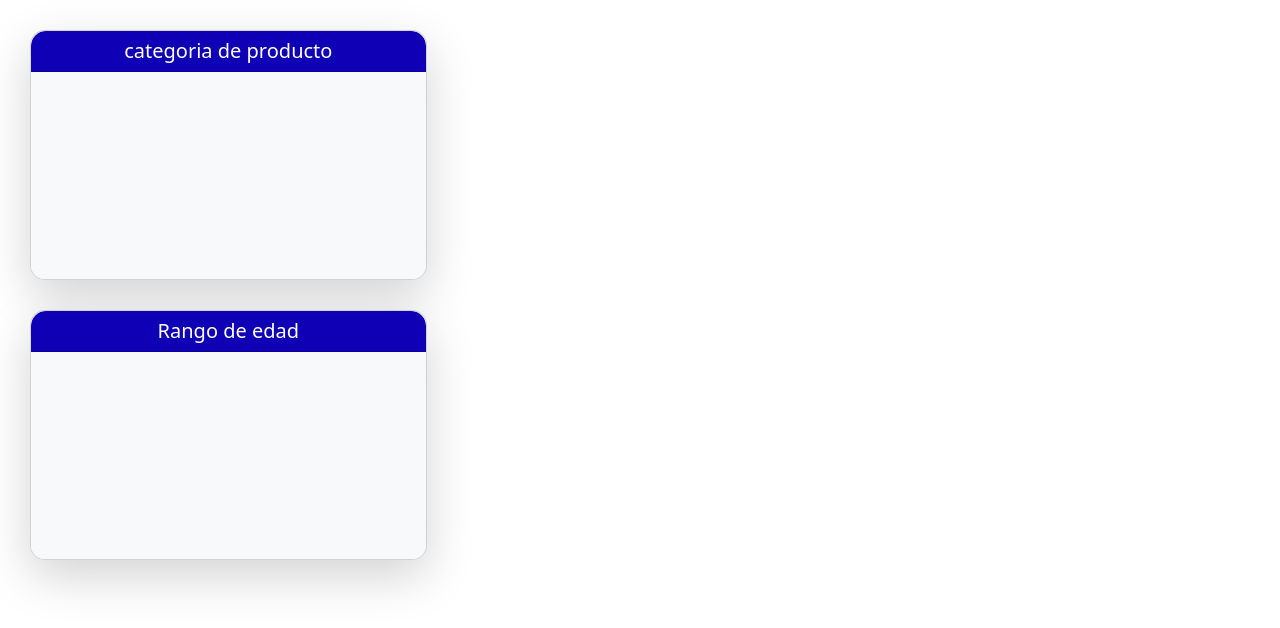
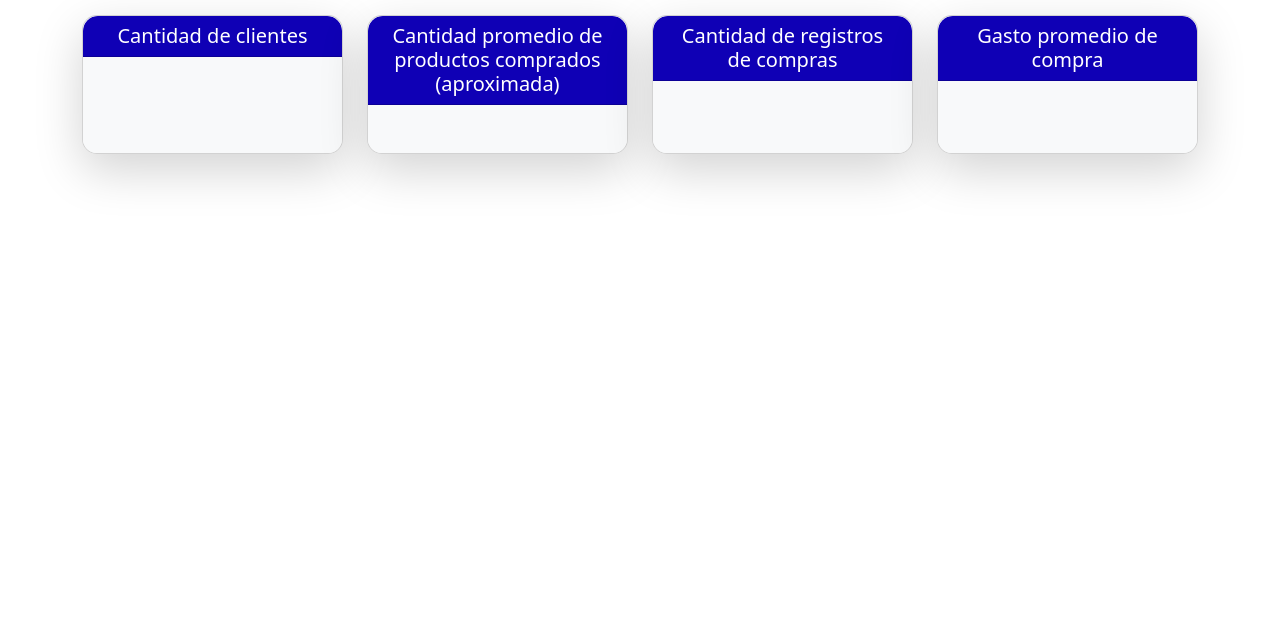
Before and after one commit to VichoIFA/Visualizacion, a Django app: template proyecto/mayorista9/templates/detalleBarrasAgrupadas.html in a window 1280 px wide. Shown: the part 72-700 px from the top of the page. Run offline with Django 5.2, Linux system fonts and the light colour scheme; the template is opened without the code that fills it, so the values that code supplies are empty; parts of the project's set-up code (start-up, migrations or seed data) failed here and were passed over; some libraries are stand-ins or nearby versions.

```diff
--- a/proyecto/mayorista9/templates/DashboardInicial.html
+++ b/proyecto/mayorista9/templates/DashboardInicial.html
@@ -522,7 +522,6 @@
                         var hombres = {{hombresUnicos|safe}};
                         var mujeres = {{mujeresUnicas|safe}};
                         var total = hombres + mujeres;
-
                         var ctx = document.getElementById('gaugeChart').getContext('2d');
 
                         var gaugeChart = new Chart(ctx, {
@@ -564,18 +563,15 @@
                                     ctx.font = `${fontSize}em sans-serif`;
                                     ctx.textBaseline = "middle";
                                     ctx.fillStyle = "#000000";
-
                                     var text = total + " Clientes",
                                         textX = Math.round((width - ctx.measureText(text).width) / 2),
                                         textY = height / 1.45;
-
                                     ctx.fillText(text, textX, textY);
                                     ctx.save();
                                 }
                             }]
                         });
                     });
-
 
                     document.addEventListener("DOMContentLoaded", function () {
                         var casados = {{casadosUnicos|safe}};
--- a/proyecto/mayorista9/templates/detalleBarrasAgrupadas.html
+++ b/proyecto/mayorista9/templates/detalleBarrasAgrupadas.html
@@ -29,24 +29,50 @@
             </h2>
         </div>
     </nav>
-    <div class="col-md-4 mb-3 mb-sm-2">
-        <div class="card text-center shadow-lg" style="border-radius: 15px; height: 250px; overflow: hidden; margin-left: 30px; margin-top: 30px;">
-            <div class="card-header text-white" style="background-color: #0f00b5; border-top-left-radius: 15px; border-top-right-radius: 15px;">
-                <h5 class="card-title mb-0">categoria de producto</h5>
+
+    <div class="container" style="top: 100px; width: 100%">
+        <div class="row mb-4" style = "margin-top: 15px">
+            <div class="col-md-12 col-lg-3 col-xl-3 mb-3 mb-sm-3">
+                <div class="card text-center shadow-lg" style="border-radius: 15px; height: 100%; overflow: hidden;">
+                    <div class="card-header text-white" style="background-color: #0f00b5; border-top-left-radius: 15px; border-top-right-radius: 15px;">
+                        <h5 class="card-title mb-0">Cantidad de clientes</h5>
+                    </div>
+                    <div class="card-body p-4 bg-light">
+                        <p class="card-text custom-text"">{{cantidadClientes|safe}}</p>
+                    </div>
+                </div>
             </div>
-            <div class="card-body p-4 bg-light d-flex align-items-center justify-content-center">
-                <p class="card-text">{{index|safe}}</p>
+            <div class="col-md-12 col-lg-3 col-xl-3 mb-3 mb-sm-3">
+                <div class="card text-center shadow-lg" style="border-radius: 15px; height: 100%; overflow: hidden;">
+                    <div class="card-header text-white" style="background-color: #0f00b5; border-top-left-radius: 15px; border-top-right-radius: 15px;">
+                        <h5 class="card-title mb-0">Cantidad promedio de productos comprados (aproximada)</h5>
+                    </div>
+                    <div class="card-body p-4 bg-light">
+                        <p class="card-text custom-text"">{{cantidadPromedioCompra|safe}}</p>
+                    </div>
+                </div>
+            </div>
+            <div class="col-md-12 col-lg-3 col-xl-3 mb-3 mb-sm-3">
+                <div class="card text-center shadow-lg" style="border-radius: 15px; height: 100%; overflow: hidden;">
+                    <div class="card-header text-white" style="background-color: #0f00b5; border-top-left-radius: 15px; border-top-right-radius: 15px;">
+                        <h5 class="card-title mb-0">Cantidad de registros de compras</h5>
+                    </div>
+                    <div class="card-body p-4 bg-light">
+                        <p class="card-text custom-text"">{{registrosCompra|safe}}</p>
+                    </div>
+                </div>
+            </div>
+            <div class="col-md-12 col-lg-3 col-xl-3 mb-3 mb-sm-3">
+                <div class="card text-center shadow-lg" style="border-radius: 15px; height: 100%; overflow: hidden;">
+                    <div class="card-header text-white" style="background-color: #0f00b5; border-top-left-radius: 15px; border-top-right-radius: 15px;">
+                        <h5 class="card-title mb-0">Gasto promedio de compra</h5>
+                    </div>
+                    <div class="card-body p-4 bg-light">
+                        <p class="card-text custom-text"">{{gastoPromedio|safe}}</p>
+                    </div>
+                </div>
             </div>
         </div>
-
-        <div class="card text-center shadow-lg" style="border-radius: 15px; height: 250px; overflow: hidden; margin-left: 30px; margin-top: 30px;">
-            <div class="card-header text-white" style="background-color: #0f00b5; border-top-left-radius: 15px; border-top-right-radius: 15px;">
-                <h5 class="card-title mb-0">Rango de edad</h5>
-            </div>
-            <div class="card-body p-4 bg-light d-flex align-items-center justify-content-center">
-                <p class="card-text">{{label|safe}}</p>
-            </div>
-    </div>
     <button id="btn-cerrar-modal" style="font-weight:bold">X</button>
 </body>
 </html>
```
Also changed, not shown: proyecto/mayorista9/views.py (+92 -1 lines).
